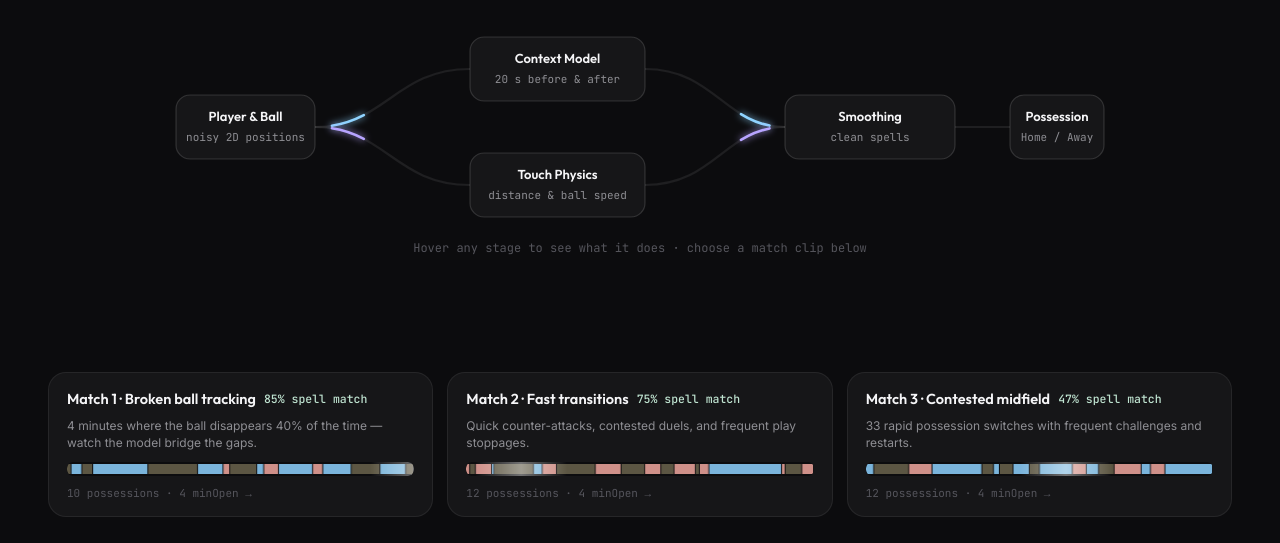
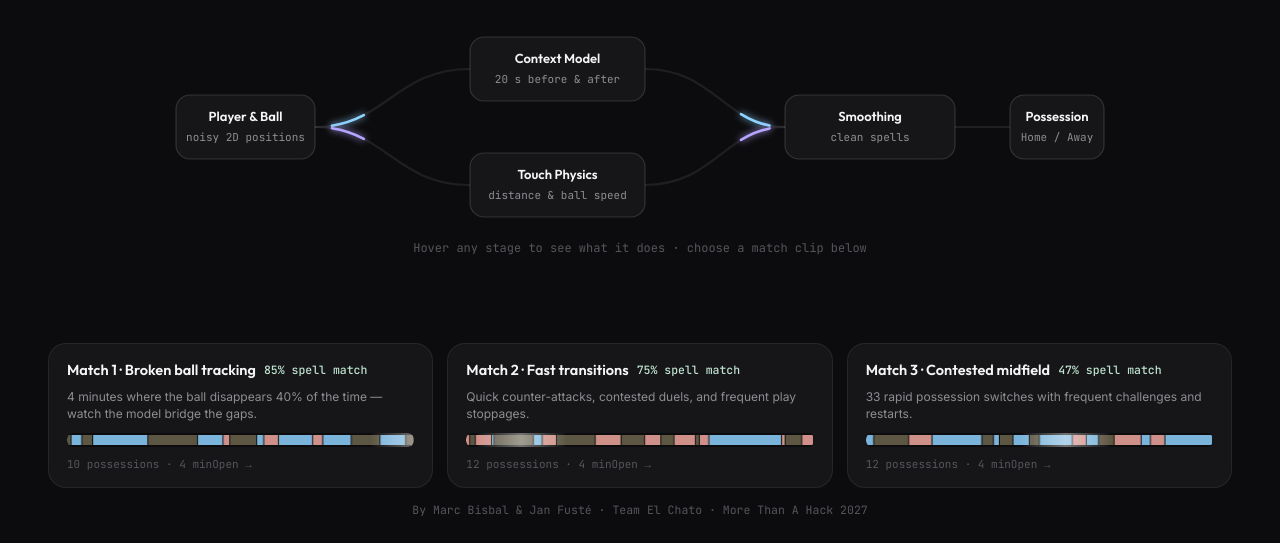
Before and after one commit to mark1u5/mtah-2027-possession-publication, a plain HTML site: page demo/index.html in a window 1280 px wide. Shown: the part 257-800 px from the top of the page. Drawn offline with Linux system fonts and the light colour scheme.

Commit message:
demo: explain spell match metric and credit authors

```diff
--- a/demo/app.css
+++ b/demo/app.css
@@ -214,6 +214,7 @@ h1 span { color: var(--fg3); }
   padding-top: 10px;
 }
 @media (max-width: 820px) { .mgrid { grid-template-columns: 1fr; } }
+.lcredit { margin-top: 14px; text-align: center; font: 400 11.5px var(--mono); color: var(--fg3); }
 
 .mcard {
   position: relative;
--- a/demo/app.js
+++ b/demo/app.js
@@ -76,7 +76,7 @@ async function buildLandingCards() {
     btn.innerHTML = `
       <div class="mcard-top">
         <b>${item.title}</b>
-        <span>${Math.round(v9.spellF1 * 100)}% spell match</span>
+        <span title="Spell-F1: predicted possession spells matched to the real ones by time overlap (IoU 0.3 to 0.7), F1 averaged over thresholds">${Math.round(v9.spellF1 * 100)}% spell match</span>
       </div>
       <p>${item.subtitle}</p>
       <div class="mcard-bar"><canvas></canvas></div>
--- a/demo/index.html
+++ b/demo/index.html
@@ -93,6 +93,7 @@
   </div>
 
   <div class="mgrid" id="matchGrid"></div>
+  <p class="lcredit">By Marc Bisbal &amp; Jan Fusté · Team El Chato · More Than A Hack 2027</p>
 </section>
 
 <!-- BEAT 2: Match Possession Timeline -->
@@ -190,7 +191,7 @@
       <div><b>3 · Dynamic Balance</b><span>Trusts physics on clear touches, context elsewhere</span></div>
       <div><b>4 · Smoothing</b><span>Turns noisy frames into realistic spells</span></div>
     </div>
-    <p class="m-src">Uses open anonymised clips from <a href="https://github.com/metrica-sports/sample-data" target="_blank" rel="noopener">Metrica Sports Sample Data</a> · Built with the <a href="https://github.com/mark1u5/mtah-2027-possession-publication" target="_blank" rel="noopener">v9m1 pipeline</a>.</p>
+    <p class="m-src">Uses open anonymised clips from <a href="https://github.com/metrica-sports/sample-data" target="_blank" rel="noopener">Metrica Sports Sample Data</a> · Built with the <a href="https://github.com/mark1u5/mtah-2027-possession-publication" target="_blank" rel="noopener">v9m1 pipeline</a> by Marc Bisbal &amp; Jan Fusté (Team El Chato).</p>
   </div>
 </div>
 
```
